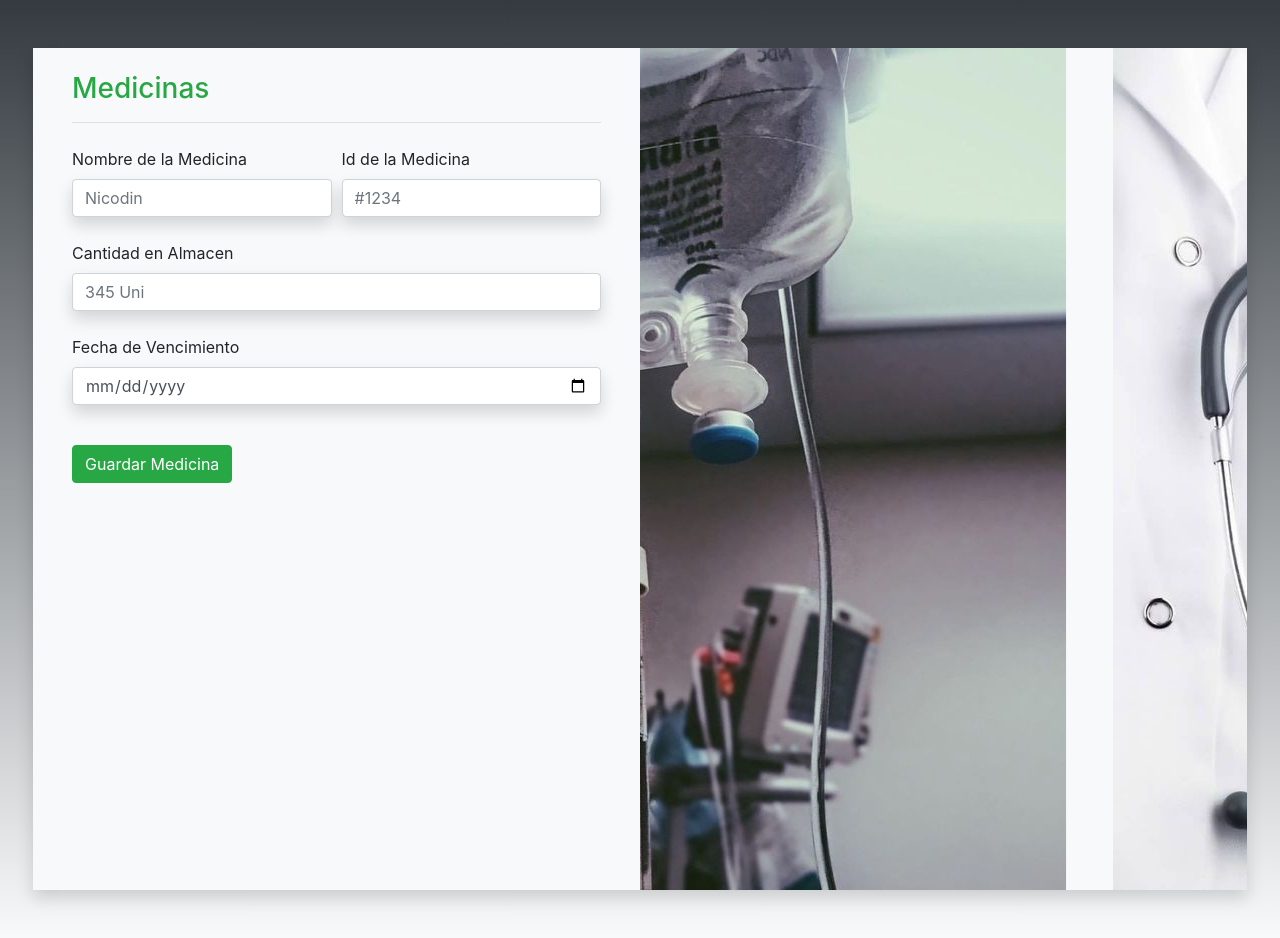
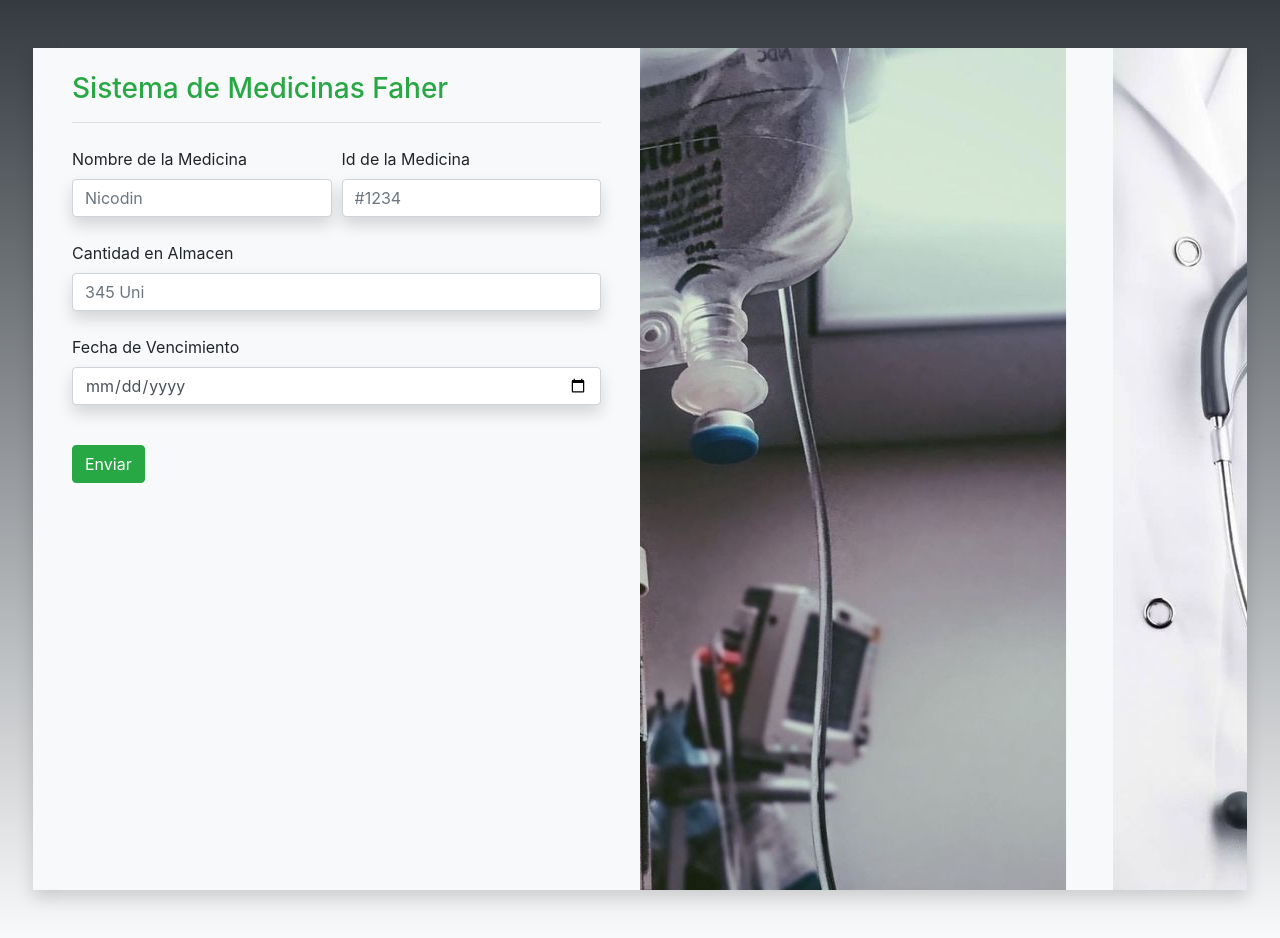
Before and after one commit to Rafael-Alvarado/pagina.io, a plain HTML site: page index.html in a window 1280 px wide. Drawn offline with nearby package versions, Linux system fonts and the light colour scheme.

Commit message:
Tercer commit

```diff
--- a/index.html
+++ b/index.html
@@ -9,6 +9,7 @@
         background: linear-gradient(#343a40,#f8f9fa);
       }
     </style>
+    <link rel="shortcut icon" href="favicon.ico" type="image/x-icon">
     <!-- Bootstrap CSS -->
     <link rel="stylesheet" href="https://stackpath.bootstrapcdn.com/bootstrap/4.1.3/css/bootstrap.min.css" integrity="sha384-MCw98/SFnGE8fJT3GXwEOngsV7Zt27NXFoaoApmYm81iuXoPkFOJwJ8ERdknLPMO" crossorigin="anonymous">
     <title>Medicinas</title>
@@ -19,7 +20,7 @@
         <div class="row shadow bg-light ">
           <div class="col-sm-6">
                 <form class="p-4">
-                  <h3 class="text-success">Medicinas</h3>
+                  <h3 class="text-success">Sistema de Medicinas Faher</h3>
                   <hr>
                   <div class="form-row mt-4">
                     <div class="form-group col-md-6">
@@ -39,7 +40,7 @@
                     <label for="inputAddress2">Fecha de Vencimiento</label>
                     <input type="date" class="form-control shadow" id="inputAddress2" >
                   </div>
-                  <button type="submit" class="btn btn-success mt-4">Guardar Medicina</button>
+                  <button type="submit" class="btn btn-success mt-4">Enviar</button>
                 </form>
           </div>
           <div class="col-sm-6  pl-0 pr-0">
```
Also changed, not shown: favicon.ico (added).
